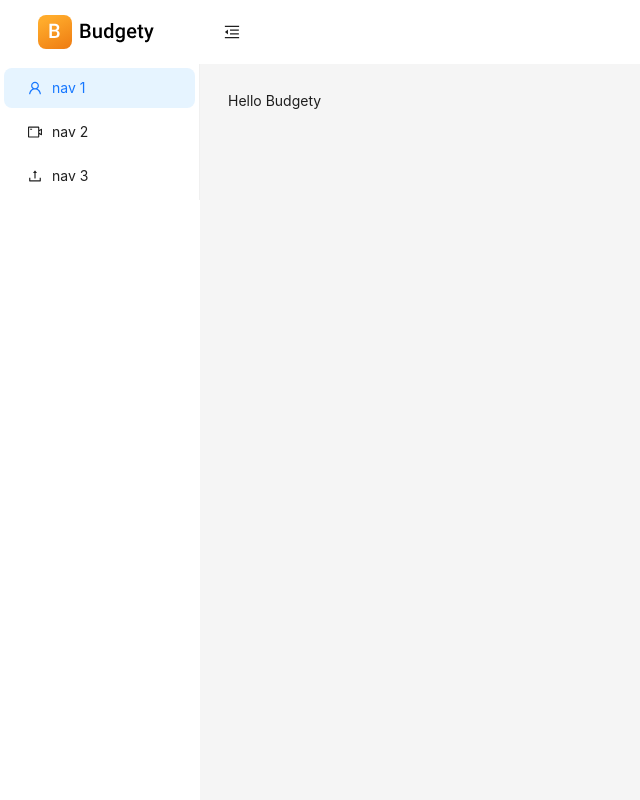
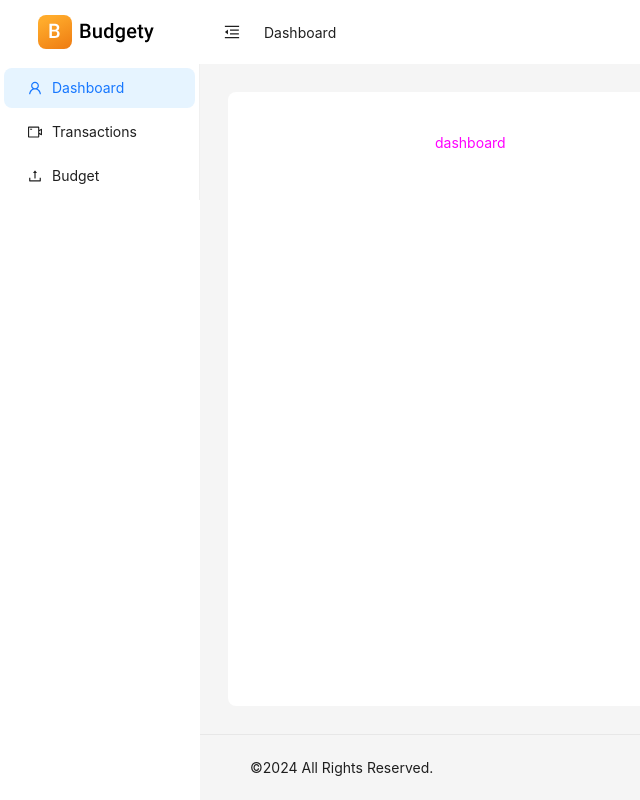
Before and after one commit to Iulicaaa/budgety, a React (Vite) app: page / in a window 1280 px wide. Shown: the whole page, without its empty margins (0-640 px from the left). Built offline with nearby package versions, Linux system fonts and the light colour scheme.

Commit message:
basic routing

```diff
--- a/package.json
+++ b/package.json
@@ -14,6 +14,7 @@
     "antd": "^5.14.0",
     "react": "^18.2.0",
     "react-dom": "^18.2.0",
+    "react-router-dom": "^6.22.0",
     "styled-components": "^6.1.8"
   },
   "devDependencies": {
--- a/src/App.tsx
+++ b/src/App.tsx
@@ -1,7 +1,31 @@
 import { PageLayout } from "./components/PageLayout";
+import { createBrowserRouter, RouterProvider } from "react-router-dom";
+import Dashboard from "@/pages/Dashboard";
+import Transactions from "./pages/Transactions";
+import Budget from "./pages/Budget";
+import man_on_office from "@/assets/man_on_office.svg";
+
+const router = createBrowserRouter([
+  {
+    path: "/",
+    element: <Dashboard />,
+  },
+  {
+    path: "/dashboard",
+    element: <Dashboard />,
+  },
+  {
+    path: "/transactions",
+    element: <Transactions />,
+  },
+  {
+    path: "/budget",
+    element: <Budget />,
+  },
+]);
 
 function App() {
-  return <PageLayout>Hello Budgety</PageLayout>;
+  return <RouterProvider router={router} />;
 }
 
 export default App;
--- a/src/components/PageLayout.tsx
+++ b/src/components/PageLayout.tsx
@@ -10,8 +10,11 @@ import { Layout, Menu, Button, theme } from "antd";
 import logo_large from "@/assets/logo_large.svg";
 import styled from "styled-components";
 import logo_small from "@/assets/logo_small.svg";
+import { Link } from "react-router-dom";
+import { Outlet } from "react-router-dom";
+import { Divider } from "antd";
 
-const { Header, Sider, Content } = Layout;
+const { Header, Sider, Footer, Content } = Layout;
 
 type PageLayoutProps = {
   children: React.ReactNode;
@@ -22,6 +25,26 @@ export const PageLayout = ({ children }: PageLayoutProps) => {
   const {
     token: { colorBgContainer, borderRadiusLG },
   } = theme.useToken();
+  const [selectedMenu, setSelectedMenu] = useState("Dashboard"); // Add this line
+
+  const menuItems = [
+    // Define your menu items
+    {
+      key: "1",
+      icon: <UserOutlined />,
+      label: "Dashboard",
+    },
+    {
+      key: "2",
+      icon: <VideoCameraOutlined />,
+      label: "Transactions",
+    },
+    {
+      key: "3",
+      icon: <UploadOutlined />,
+      label: "Budget",
+    },
+  ];
 
   return (
     <Layout style={{ height: "100vh" }}>
@@ -35,27 +58,31 @@ export const PageLayout = ({ children }: PageLayoutProps) => {
           <img src={collapsed ? logo_small : logo_large} />
         </LogoWrapper>
         <Menu
-          theme="light"
           mode="inline"
           defaultSelectedKeys={["1"]}
-          items={[
-            {
-              key: "1",
-              icon: <UserOutlined />,
-              label: "nav 1",
-            },
-            {
-              key: "2",
-              icon: <VideoCameraOutlined />,
-              label: "nav 2",
-            },
-            {
-              key: "3",
-              icon: <UploadOutlined />,
-              label: "nav 3",
-            },
-          ]}
-        />
+          onSelect={({ key }) =>
+            setSelectedMenu(
+              menuItems.find((item) => item.key === key)?.label || "",
+            )
+          } // Update selectedMenu when a menu item is selected
+        >
+          {/* {menuItems.map((item) => (
+            <Menu.Item key={item.key} icon={item.icon}>
+              {/* <Link to={{ pathname: `/${item.label.toLowerCase()}` }}> */}
+          {/* {item.label} */}
+          {/* </Link> */}
+          {/* </Menu.Item> */}
+
+          <Menu.Item key="1" icon={<UserOutlined />}>
+            <Link to="/dashboard">Dashboard</Link>
+          </Menu.Item>
+          <Menu.Item key="2" icon={<VideoCameraOutlined />}>
+            <Link to="/transactions">Transactions</Link>
+          </Menu.Item>
+          <Menu.Item key="3" icon={<UploadOutlined />}>
+            <Link to="/budget">Budget</Link>
+          </Menu.Item>
+        </Menu>
       </Sider>
       <Layout>
         <Header style={{ padding: 0, background: colorBgContainer }}>
@@ -69,14 +96,30 @@ export const PageLayout = ({ children }: PageLayoutProps) => {
               height: 64,
             }}
           />
+          {selectedMenu}
         </Header>
         <Content
           style={{
             padding: 28,
+            color: "magenta",
           }}
         >
           {children}
         </Content>
+        <Divider
+          style={{
+            padding: 0,
+            margin: 0,
+          }}
+        />
+
+        <Footer
+          style={{
+            textAlign: "left",
+          }}
+        >
+          ©{new Date().getFullYear()} All Rights Reserved.
+        </Footer>
       </Layout>
     </Layout>
   );
--- /dev/null
+++ b/src/pages/Budget.tsx
@@ -0,0 +1,36 @@
+import React from "react";
+import { PageLayout } from "@/components/PageLayout";
+import styled from "styled-components";
+
+const Budget = () => {
+  return (
+    <PageLayout>
+      <Card>
+        <Content>Budget</Content>
+      </Card>
+    </PageLayout>
+  );
+};
+
+export default Budget;
+
+const Card = styled.div`
+  display: flex;
+  flex-direction: column;
+  align-items: center;
+  justify-content: space-between;
+  width: 100%;
+  height: 100%;
+  background-color: white;
+  border-radius: 8px;
+`;
+
+const Content = styled.div`
+  display: flex;
+  flex-direction: column;
+  justify-content: center;
+  align-items: flex-start;
+  width: 80%;
+  max-width: 610px;
+  padding-top: 42px;
+`;
--- /dev/null
+++ b/src/pages/Dashboard.tsx
@@ -0,0 +1,36 @@
+import React from "react";
+import { PageLayout } from "@/components/PageLayout";
+import styled from "styled-components";
+
+const Dashboard = () => {
+  return (
+    <PageLayout>
+      <Card>
+        <Content>dashboard</Content>
+      </Card>
+    </PageLayout>
+  );
+};
+
+export default Dashboard;
+
+const Card = styled.div`
+  display: flex;
+  flex-direction: column;
+  align-items: center;
+  justify-content: space-between;
+  width: 100%;
+  height: 100%;
+  background-color: white;
+  border-radius: 8px;
+`;
+
+const Content = styled.div`
+  display: flex;
+  flex-direction: column;
+  justify-content: center;
+  align-items: flex-start;
+  width: 80%;
+  max-width: 610px;
+  padding-top: 42px;
+`;
--- /dev/null
+++ b/src/pages/Transactions.tsx
@@ -0,0 +1,36 @@
+import React from "react";
+import { PageLayout } from "@/components/PageLayout";
+import styled from "styled-components";
+
+const Transactions = () => {
+  return (
+    <PageLayout>
+      <Card>
+        <Content>transactions</Content>
+      </Card>
+    </PageLayout>
+  );
+};
+
+export default Transactions;
+
+const Card = styled.div`
+  display: flex;
+  flex-direction: column;
+  align-items: center;
+  justify-content: space-between;
+  width: 100%;
+  height: 100%;
+  background-color: white;
+  border-radius: 8px;
+`;
+
+const Content = styled.div`
+  display: flex;
+  flex-direction: column;
+  justify-content: center;
+  align-items: flex-start;
+  width: 80%;
+  max-width: 610px;
+  padding-top: 42px;
+`;
```
Also changed, not shown: src/nested/nested/more/somethingElse.ts (deleted), src/nested/nested/something.ts (deleted), 1 other file (tests, documents, lock files or other folders).
